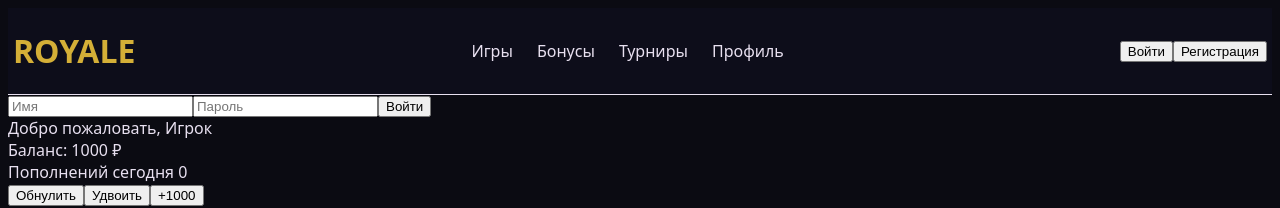
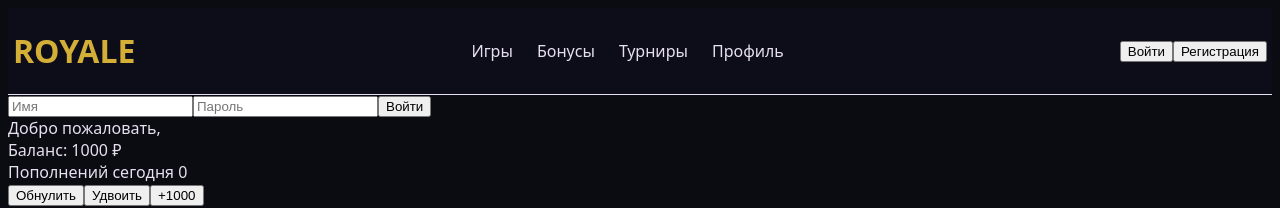
Before and after one commit to MOSCOW2015/casino, a Vue app: page / in a window 1280 px wide. Shown: the top 208 px of the page. Built offline with nearby package versions, Linux system fonts and the light colour scheme.

Commit message:
Передача данных при роутере.

```diff
--- a/src/App.vue
+++ b/src/App.vue
@@ -2,13 +2,9 @@
 import AppHeader from './components/layout/AppHeader.vue';
 import AppFooter from './components/layout/AppFooter.vue';
 import { ref } from 'vue';
+import usePlayer from './composables/usePlayer';
 
-const username = ref("Игрок")
-const isLoggedIn = ref(false)
-
-
-
-
+const { isLoggedIn, username } = usePlayer()
 </script>
 
 <template>
--- /dev/null
+++ b/src/composables/usePlayer.js
@@ -0,0 +1,16 @@
+import { ref } from 'vue';
+
+
+const username = ref("")
+const balance = ref(1000)
+const refillCount = ref(0)
+const isLoggedIn = ref(false)
+
+function handleLogin(name){
+    username.value = name
+    isLoggedIn.value = true
+}
+
+export default function usePlayer(){
+    return {username, balance, refillCount, isLoggedIn, handleLogin}
+}
--- a/src/views/HomeView.vue
+++ b/src/views/HomeView.vue
@@ -1,18 +1,9 @@
 <script setup>
-import { ref } from 'vue';
 import LoginForms from '../components/LoginForms.vue';
 import GameCards from '../components/GameCards.vue';
+import usePlayer from '../composables/usePlayer';
 
-
-const username = ref("Игрок")
-const balance = ref(1000)
-const refillCount = ref(0)
-const isLoggedIn = ref(false)
-
-function handleLogin(name){
-    username.value = name
-    isLoggedIn.value = true
-}
+const { username, balance, refillCount, isLoggedIn, handleLogin } = usePlayer()
 </script>
 <template>
     <LoginForms v-if="!isLoggedIn" @login="handleLogin"/>
```
Lines whose indentation alone changed are shown as unchanged.
